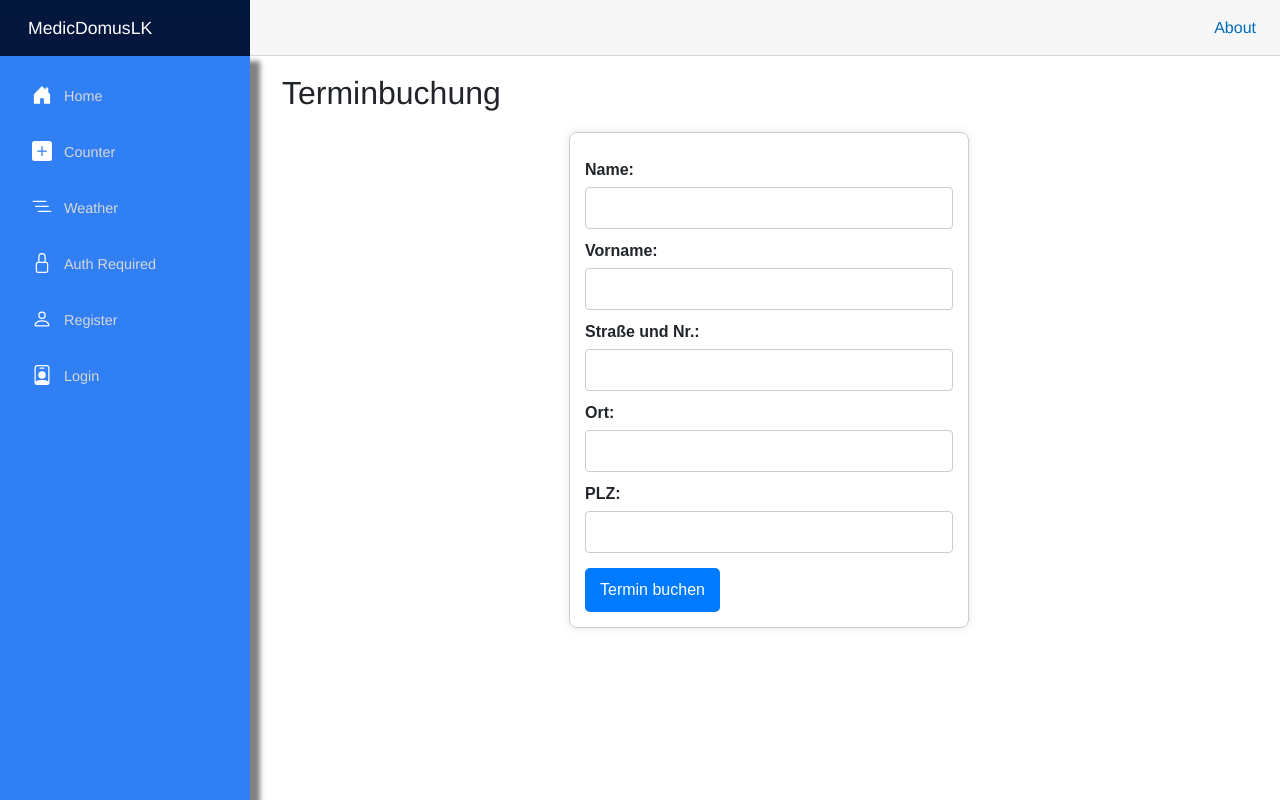
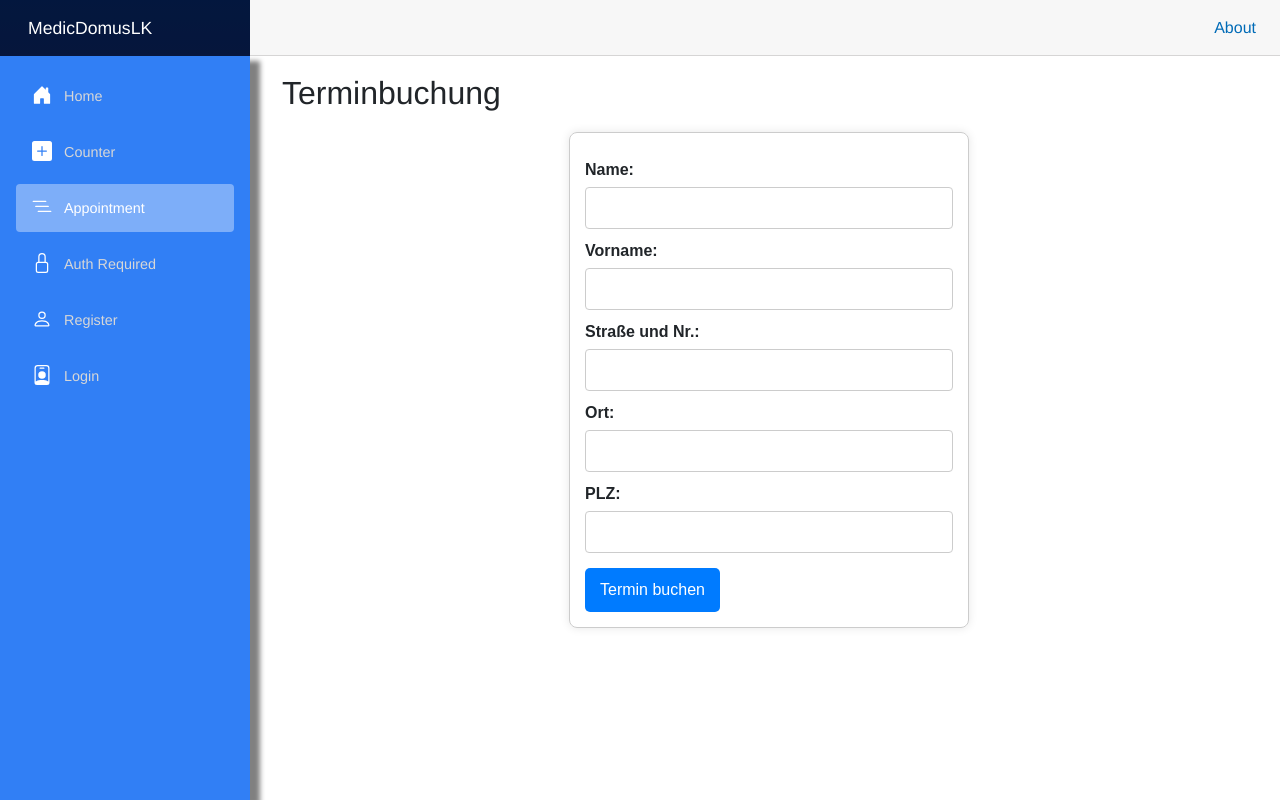
Before and after one commit to krisiza/MedicDomusLK, an ASP.NET Core app: page /appointment in a window 1280 px wide. Run offline with ASP.NET Core 8, Linux system fonts and the light colour scheme; style sheets or scripts are compiled from the project's sources; some libraries are stand-ins or nearby versions.

Commit message:
changed files name and the ref for the appointment

```diff
--- a/MedicDomusLK/Components/Layout/NavMenu.razor
+++ b/MedicDomusLK/Components/Layout/NavMenu.razor
@@ -32,8 +32,8 @@
         </div>
 
         <div class="nav-item px-3">
-            <NavLink class="nav-link" href="weather">
-                <span class="bi bi-list-nested-nav-menu" aria-hidden="true"></span> Weather
+            <NavLink class="nav-link" href="appointment">
+                <span class="bi bi-list-nested-nav-menu" aria-hidden="true"></span> Appointment
             </NavLink>
         </div>
 
```
Also changed, not shown: MedicDomusLK/Components/Pages/Appointment.razor (renamed from MedicDomusLK/Components/Pages/Weather.razor).
